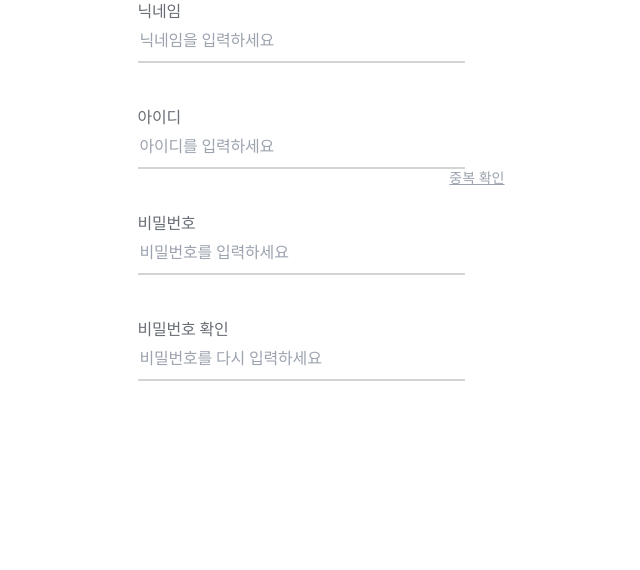
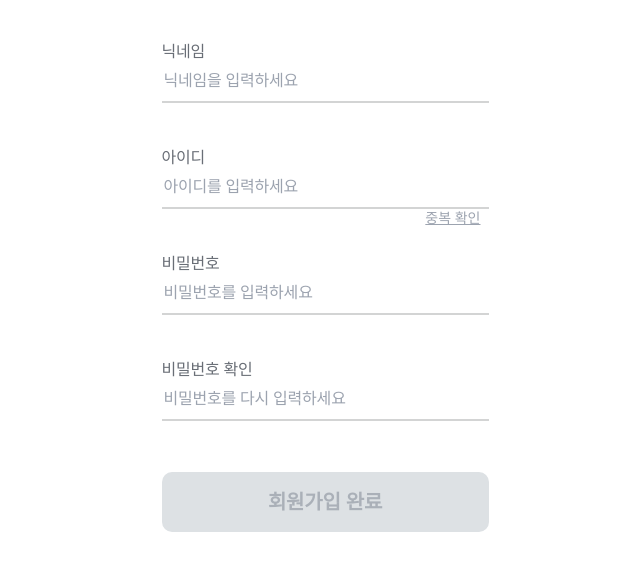
Before and after one commit to JGStudy/MoneyDefenseJGS, a Vue app in the folder MoneyDefenseJGS/: page /signup in a window 1280 px wide. Shown: the top 570 px of the page, without its empty margins (315-955 px from the left). Built offline with nearby package versions, Linux system fonts and the light colour scheme; what v-calendar would draw is missing.

Commit message:
Feat: SignupPage.vue 완료 - SignupForm 유효 상태에 따라 SignupButton 활성화 여부 반영 - 활성화 된 SignupButton 클릭 시 사용자 등록 api 함수 registerUser 호출

```diff
--- a/MoneyDefenseJGS/src/pages/signup/SignupPage.vue
+++ b/MoneyDefenseJGS/src/pages/signup/SignupPage.vue
@@ -1,6 +1,54 @@
 <template>
-  <SignupForm></SignupForm>
+  <div class="flex flex-col items-center px-6 py-10 font-sans">
+    <!-- 회원 정보 입력 영역 -->
+    <SignupForm @update:formValid="onFormValidUpdate" @update:formValues="onFormValuesUpdate" />
+
+    <!-- 회원가입 버튼 -->
+    <SignupButton
+      label="회원가입 완료"
+      :disabled="!isFormValid"
+      class="mt-6"
+      @click="handleSignup"
+    />
+  </div>
 </template>
+
 <script setup>
+import { ref } from 'vue'
+import { useRouter } from 'vue-router'
 import SignupForm from '@/components/signup/SignupForm.vue'
+import SignupButton from '@/components/common/BaseButton.vue'
+import { registerUser } from '@/api/userApi.js'
+
+// 유효성 여부 + 입력된 유저 정보
+const isFormValid = ref(false)
+const formValues = ref({
+  name: '',
+  userId: '',
+  password: '',
+})
+
+const router = useRouter()
+
+// 입력된 정보 유효 상태
+const onFormValidUpdate = (valid) => {
+  isFormValid.value = valid
+}
+
+// 사용자 입력값
+const onFormValuesUpdate = (values) => {
+  formValues.value = values
+}
+
+// 회원가입 처리 함수
+const handleSignup = async () => {
+  try {
+    await registerUser(formValues.value)
+    console.log('회원가입이 완료되었습니다!')
+    router.push('/') // 홈으로 이동
+  } catch (err) {
+    console.log('회원가입 중 오류가 발생했습니다.')
+    console.error(err)
+  }
+}
 </script>
```
